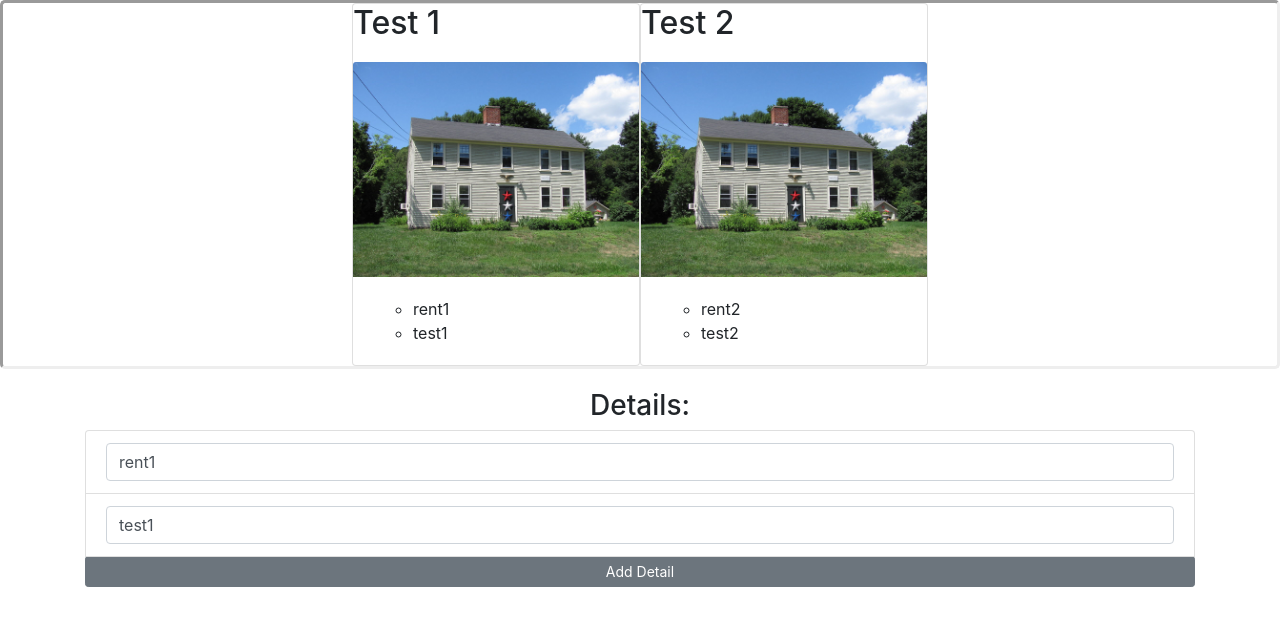
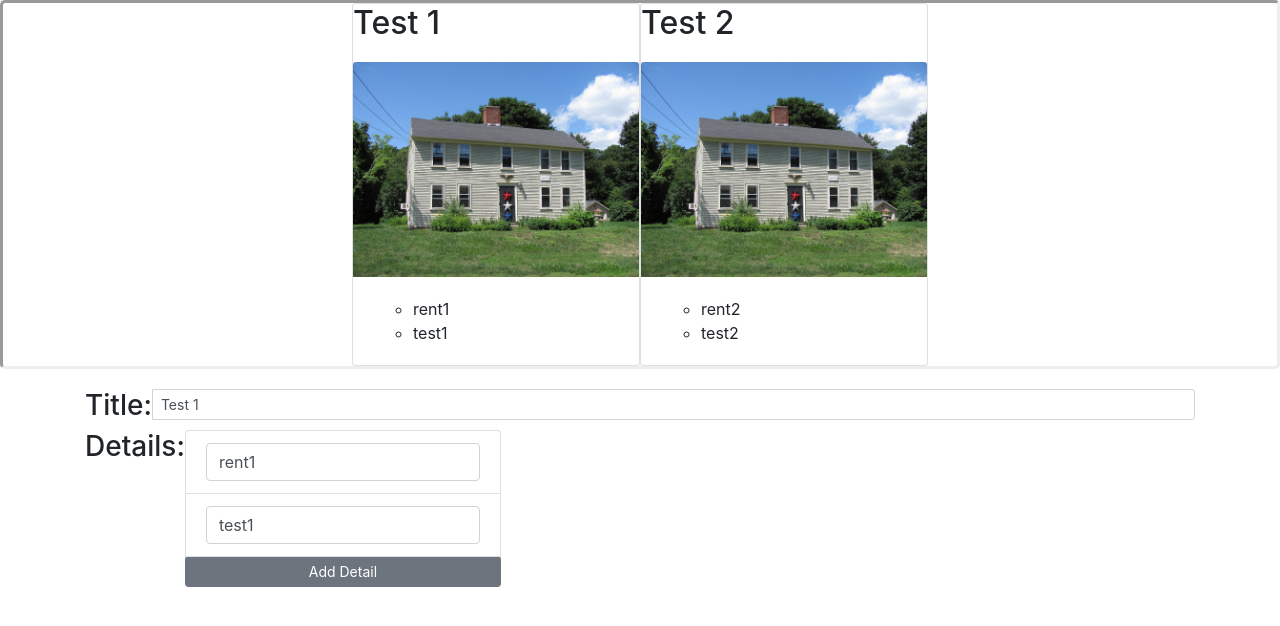
Before and after one commit to CapCoder/RentalManagementFrontEnd, a React (Create React App) app in the folder rentalm/: page / in a window 1280 px wide. Shown: the top 626 px of the page. Built offline with nearby package versions, Linux system fonts and the light colour scheme.

Commit message:
Added the ability to edit titles.

```diff
--- a/rentalm/src/SettingsPanel/AddDetails/SettingInputs.js
+++ b/rentalm/src/SettingsPanel/AddDetails/SettingInputs.js
@@ -7,21 +7,25 @@ const inputList = (props) =>{
     const inputs = settings.details[settings.selected].houseDetails.map((detail, index) =>{
         return(
             // Check use of key here
-            //<InputBox key={index} editDetail={settings.editDetail} index={settings.details[settings.selected].houseDetails.indexOf(detail)} startingText={detail}/>
-
             <ListGroupItem><Input type="text" name={settings.details[settings.selected].houseDetails.indexOf(detail)} value={detail} onChange={settings.editDetail} /></ListGroupItem>
         );
     });
 
+
     return(
-        <inputGroup size="sm">
-            <h3>Details:</h3>
-            <ListGroup>
-                {inputs}
-                <Button size="sm" onClick={settings.addDetail}>Add Detail</Button>
-            </ListGroup>
-        </inputGroup>
-
+        <>
+            <InputGroup size="sm">
+                <h3>Title:</h3>
+                <Input type="text" value={settings.details[settings.selected].title} onChange={settings.editTitle} />
+            </InputGroup>
+            <InputGroup size="sm">
+                <h3>Details:</h3>
+                <ListGroup>
+                    {inputs}
+                    <Button size="sm" onClick={settings.addDetail}>Add Detail</Button>
+                </ListGroup>
+            </InputGroup>
+        </>
     );
 }
 
--- a/rentalm/src/ViewPort/CardsView/CardList.js
+++ b/rentalm/src/ViewPort/CardsView/CardList.js
@@ -2,7 +2,7 @@ import React from 'react';
 import Card from '../../Cards/PropCard';
 
 const cardList = (props) =>{
-    console.log(props);
+
     const cards = props.cardDetails.map((home, index) =>{
         let id = home.ID;
         // Check the use of key here
--- a/rentalm/src/Warehouse/Warehouse.js
+++ b/rentalm/src/Warehouse/Warehouse.js
@@ -29,7 +29,10 @@ class Warehouse extends Component{
     }
 
     editTitleHandler = (e) =>{
-
+        let newState = [...this.state.homes];
+        let selected = this.state.selectedHome;
+        newState[selected].title = e.target.value;
+        this.setState({houseDetails:newState});
     }
 
     addDetailHandler = () =>{
```
